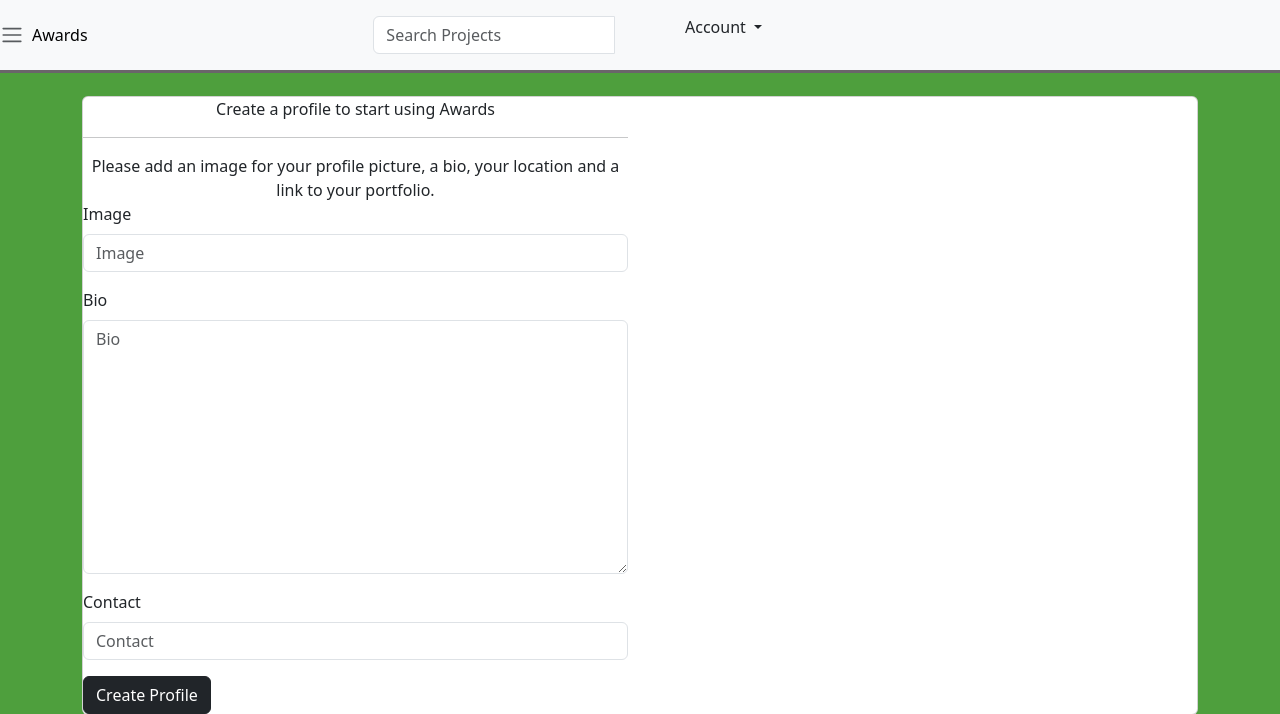
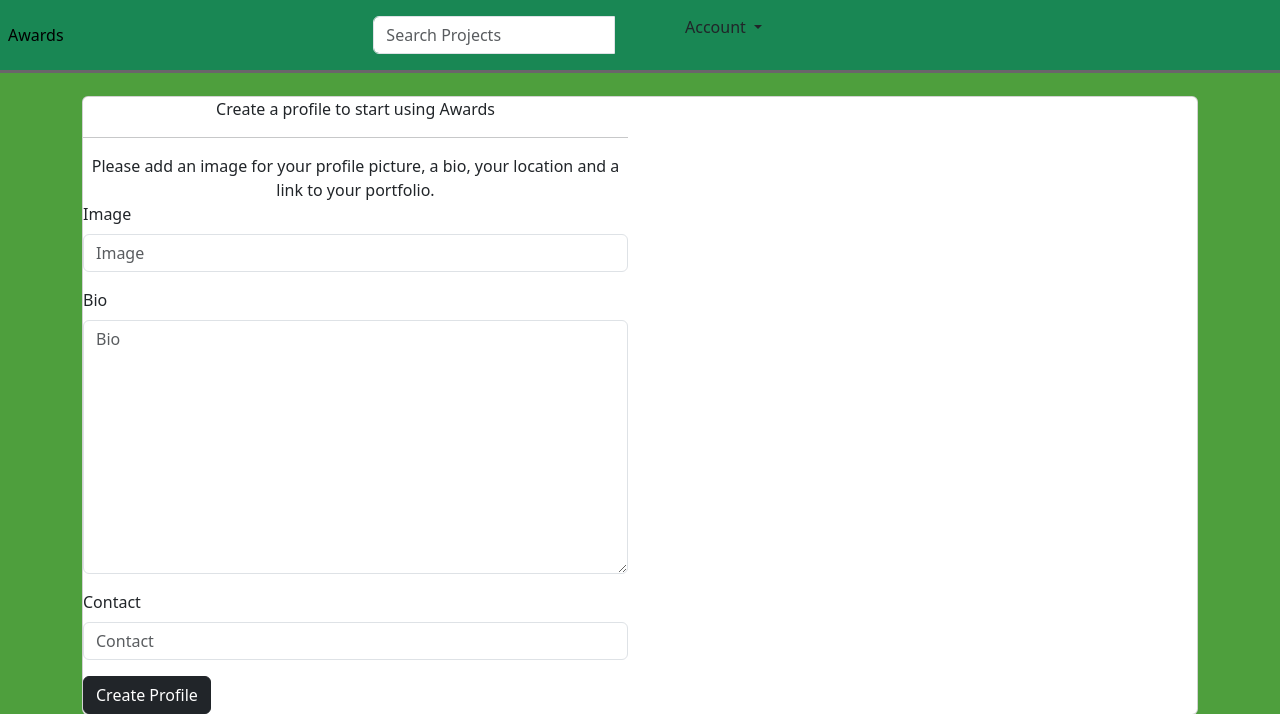
Before and after one commit to jobkarani/Awards, a Django app: page /create_profile/ in a window 1280 px wide. Shown: the top 714 px of the page. Run offline with Django 3.2, Linux system fonts and the light colour scheme; a user stored in the database is signed in; some libraries are stand-ins or nearby versions.

Commit message:
sets bg color of navbar to success

```diff
--- a/award/templates/navbar.html
+++ b/award/templates/navbar.html
@@ -1,8 +1,8 @@
-<nav class="navbar navbar-expand-lg navbar-light bg-light fixed-top navi" style=" border-bottom : inset #161516;>
+<nav class="navbar navbar-expand-lg navbar-light bg-success fixed-top navi" style=" border-bottom : inset #161516;">
 
-  <button class=" navbar-toggler" type="button" data-toggle="collapse" data-target="#navbarNavAltMarkup"
-  aria-controls="navbarNavAltMarkup" aria-expanded="false" aria-label="Toggle navigation">
-  <span class="navbar-toggler-icon"></span>
+  <button class="navbar-toggler" type="button" data-toggle="collapse" data-target="#navbarNavAltMarkup"
+    aria-controls="navbarNavAltMarkup" aria-expanded="false" aria-label="Toggle navigation">
+    <span class="navbar-toggler-icon"></span>
   </button>
   <div class="collapse navbar-collapse " id="navbarNavAltMarkup">
     <div class="navbar-nav text-white">
```
